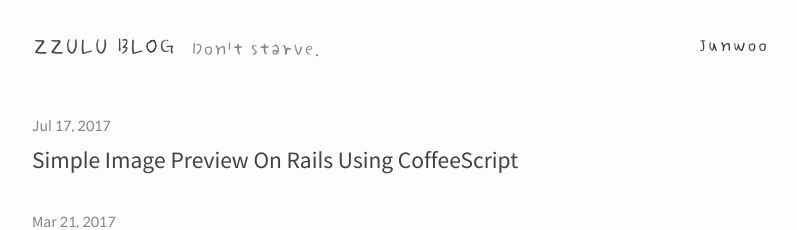
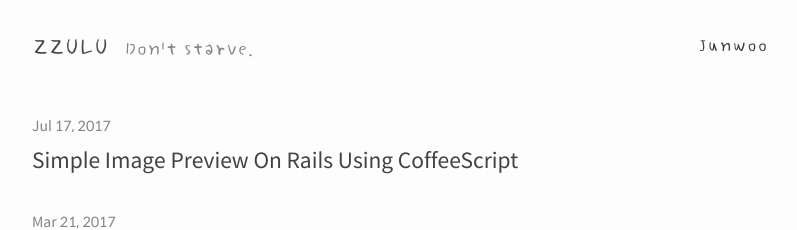
Before and after one commit to capollux/blog, a Jekyll site: the page built from index.html, in a window 1280 px wide. Shown: the top 230 px of the page, without its empty margins (240-1037 px from the left). Built offline with Jekyll 4.4.1, drawn with Linux system fonts in a browser that asks for light colours; some web fonts are replaced; the list of posts is cut into pages by our own code.

Commit message:
Change site title

```diff
--- a/_config.yml
+++ b/_config.yml
@@ -13,7 +13,7 @@
 # you will see them accessed via {{ site.title }}, {{ site.email }}, and so on.
 # You can create any custom variable you would like, and they will be accessible
 # in the templates via {{ site.myvariable }}.
-title: "ZZULU BLOG"
+title: "ZZULU"
 email: "capollux10@gmail.com"
 description: "Don't Starve."
 baseurl: "/blog" # the subpath of your site, e.g. /blog
```
